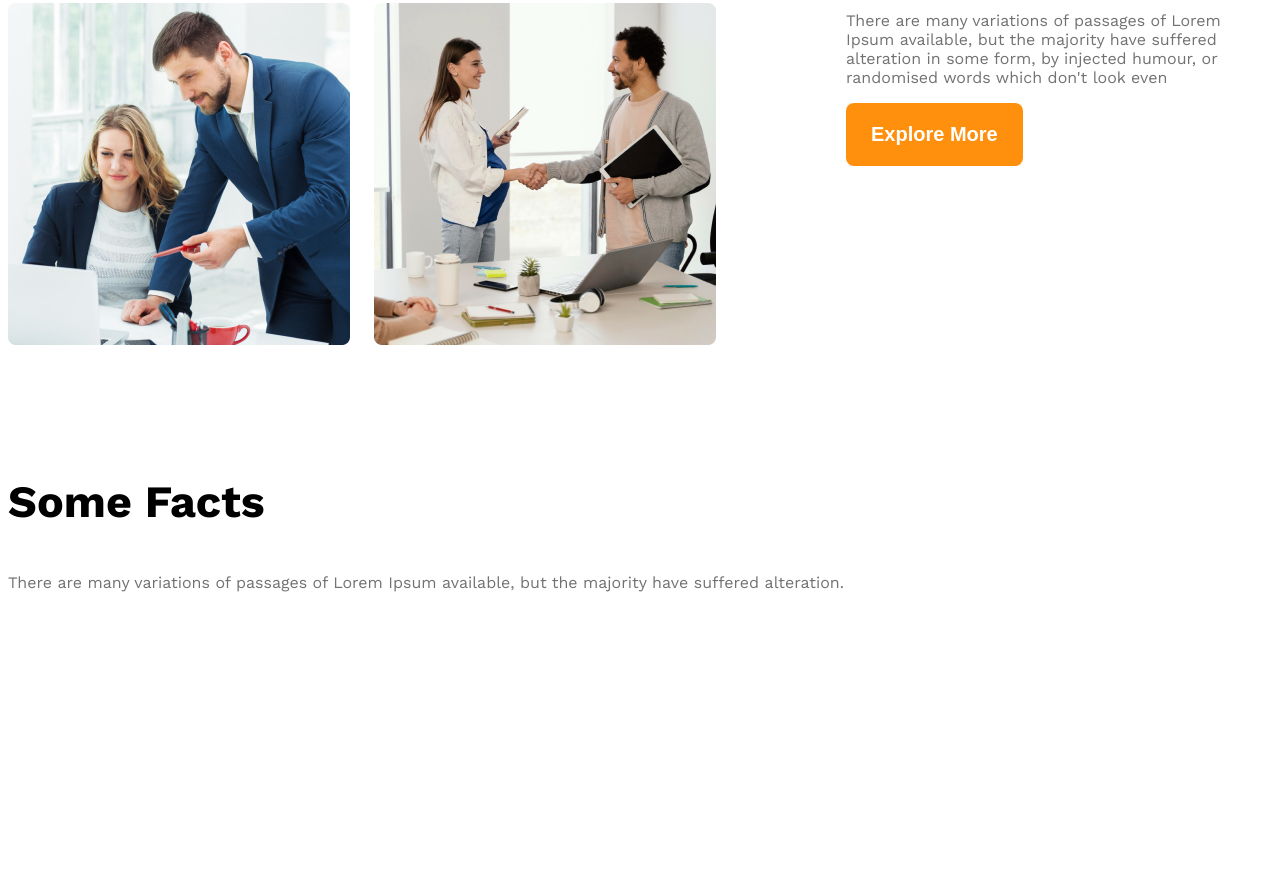
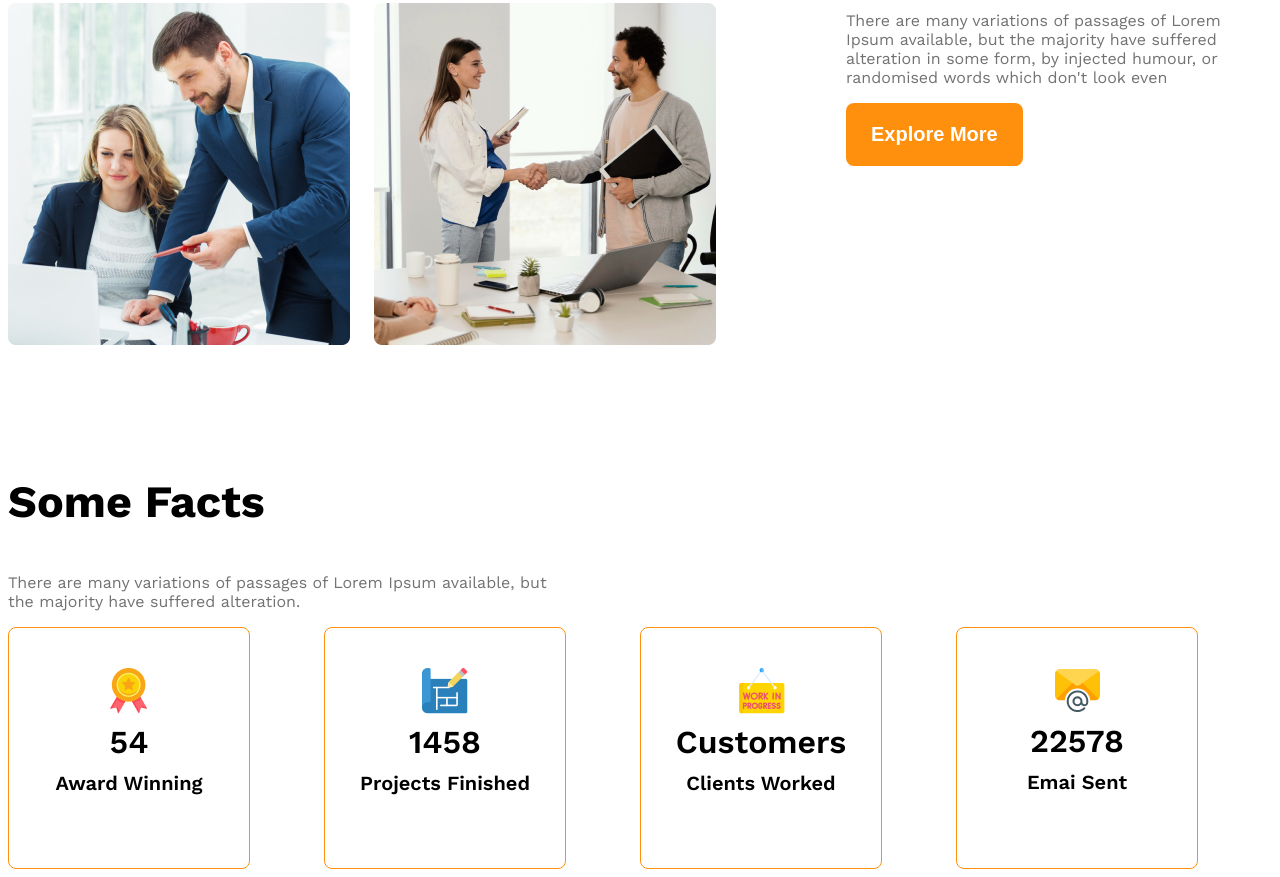
Before and after one commit to abdullahshahadd/g3-architect-project-ph, a plain HTML site: page index.html in a window 1280 px wide. Shown: the part 1677-2554 px from the top of the page. Before the commit the page ends 2450 px from the top, so only its background shows below. Drawn offline with nearby package versions, Linux system fonts and the light colour scheme.

Commit message:
some facts part done

```diff
--- a/index.html
+++ b/index.html
@@ -64,29 +64,40 @@
         <!-- some facts -->
          <section class="some-facts">
             <h3 class="section-title">Some Facts</h3>
-            <p class="text-light-gray">There are many variations of passages of Lorem Ipsum available, but the majority have suffered alteration.</p>
+            <p class="fact-description text-light-gray">There are many variations of passages of Lorem Ipsum available, but the majority have suffered alteration.</p>
+
             <div class="facts-container">
-                <div class="fact">
-                    <img src="" alt="" class="fact-icon">
-                    <h4 class="fact-number"></h4>
-                    <h5 class="fact-name"></h5>
+
+                <div class="fact-card display-flex">
+                    <div>
+                        <img src="images/icons/ribon.png" alt="" class="fact-icon">
+                        <h4 class="fact-number">54</h4>
+                        <h5 class="fact-name">Award Winning</h5>
+                    </div>
                 </div>
-                <div class="fact">
-                    <img src="" alt="" class="fact-icon">
-                    <h4 class="fact-number"></h4>
-                    <h5 class="fact-name"></h5>
+                <div class="fact-card display-flex">
+                    <div>
+                        <img src="images/icons/projects.png" alt="" class="fact-icon">
+                        <h4 class="fact-number">1458</h4>
+                        <h5 class="fact-name">Projects Finished</h5>
+                    </div>
                 </div>
-                <div class="fact">
-                    <img src="" alt="" class="fact-icon">
-                    <h4 class="fact-number"></h4>
-                    <h5 class="fact-name"></h5>
+                <div class="fact-card display-flex">
+                    <div>
+                        <img src="images/icons/customers.png" alt="" class="fact-icon">
+                        <h4 class="fact-number">Customers</h4>
+                        <h5 class="fact-name">Clients Worked</h5>
+                    </div>
                 </div>
-                <div class="fact">
-                    <img src="" alt="" class="fact-icon">
-                    <h4 class="fact-number"></h4>
-                    <h5 class="fact-name"></h5>
+                <div class="fact-card display-flex">
+                    <div>
+                        <img src="images/icons/email.png" alt="" class="fact-icon">
+                        <h4 class="fact-number">22578</h4>
+                        <h5 class="fact-name">Emai Sent</h5>
+                    </div>
                 </div>
             </div>
+
          </section>
     </main>
 
--- a/styles/architects.css
+++ b/styles/architects.css
@@ -123,6 +123,40 @@ main > section {
     font-weight: 500;
 }
 
+/* some facts releted styles */
+
+.facts-container {
+    display: grid;
+    grid-template-columns: repeat(4, 1fr);
+}
+
+.fact-card {
+    border: 1px solid #FF900E;
+    width: 240px;
+    height: 240px;
+    border-radius: 8px;
+    text-align: center;
+    align-items: center;
+    justify-content: center;
+}
+
+.fact-number {
+    font-size: 2rem;
+    font-weight: 600;
+    margin-top: 5px;
+    margin-bottom: 10px;
+}
+
+.fact-name {
+    font-size: 1.25rem;
+    font-weight: 600;
+    margin-top: 10px;
+}
+
+.fact-description {
+    max-width: 540px;
+}
+
 /* responsive media query */
 
 @media screen and (max-width: 576px) {
```
